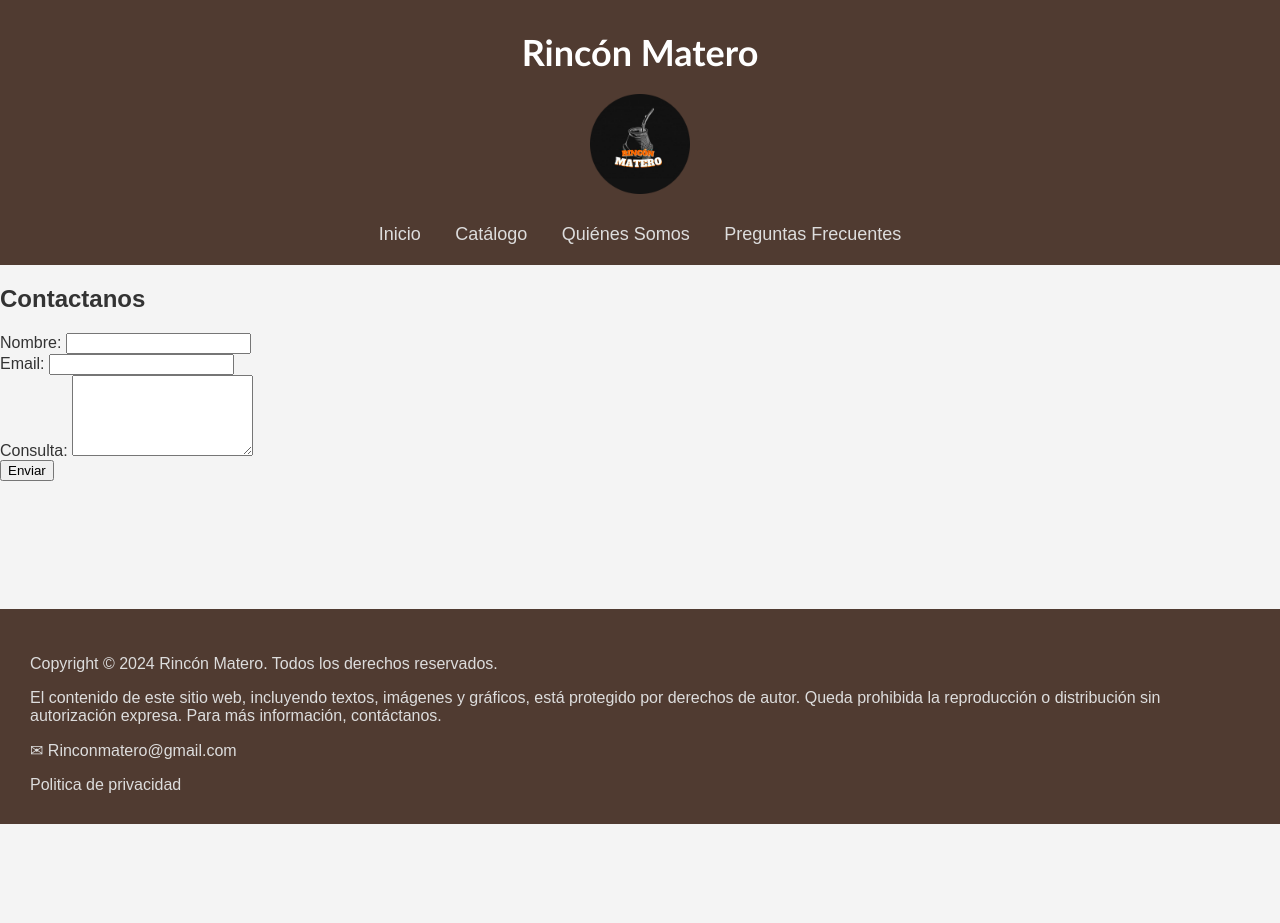
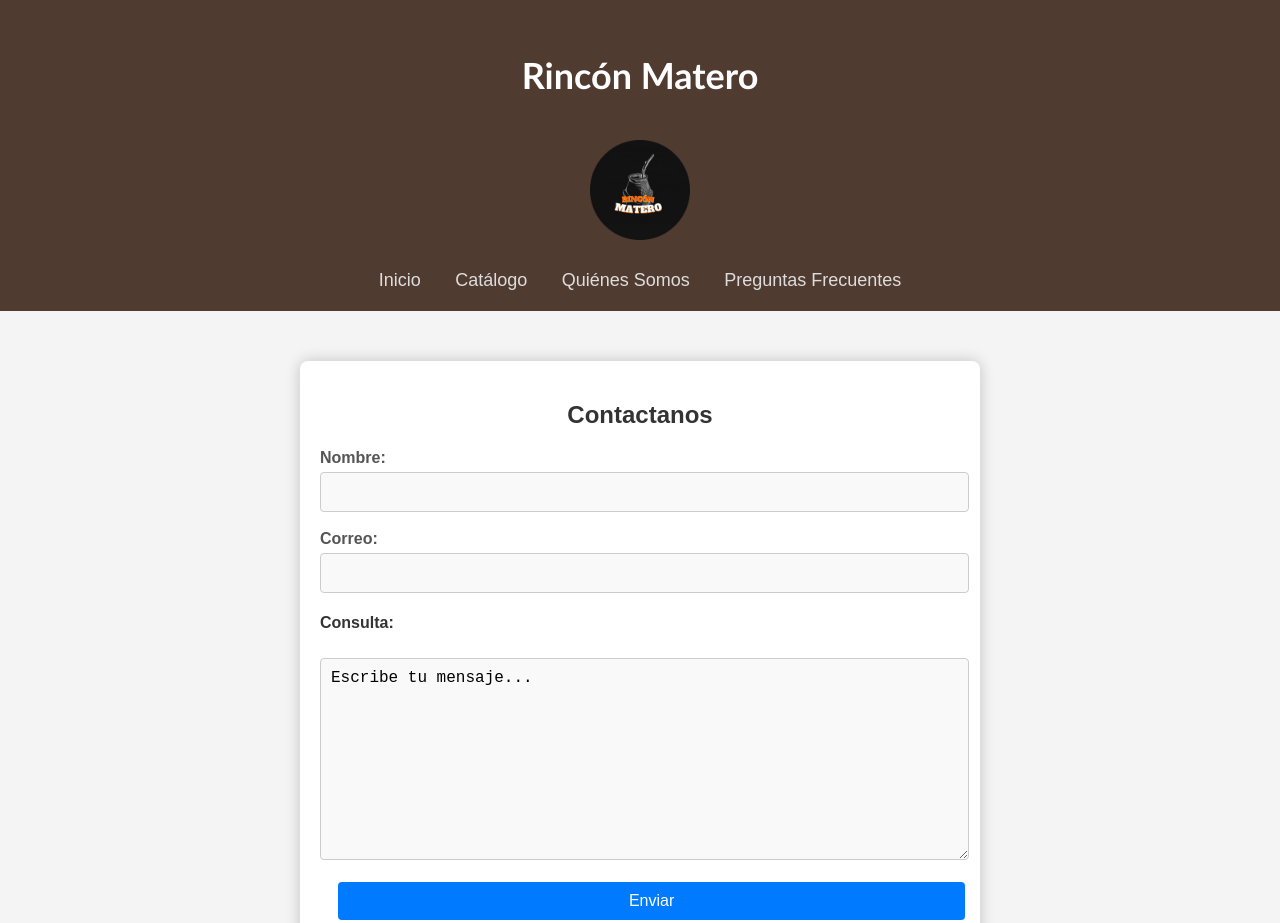
Before and after one commit to acevedomatias/Proyecto-Final-Prog-II-Facundo_Mandon-Matias_Acevedo-Manuel_delaTorre-, a plain HTML site: page html/contacto.html in a window 1280 px wide. Shown: the top 923 px of the page. Before the commit the page ends 824 px from the top, so only its background shows below. Drawn offline with Linux system fonts and the light colour scheme.

Commit message:
Cambios
Imagenes para destacar y css para consulta

```diff
--- a/css/styles.css
+++ b/css/styles.css
@@ -14,6 +14,7 @@ header {
     color: white;
     padding: 20px 0;
     text-align: center;
+    cursor: pointer;
   }
 
 header div {
@@ -22,10 +23,14 @@ header div {
     align-items: center;
   }
 
-header h1 {
+h1 {
     font-family:'Trebuchet MS', 'Lucida Sans Unicode', 'Lucida Grande', 'Lucida Sans', Arial, sans-serif;
     font-size: 36px;
-    margin: 10px 0;
+    margin: 10px;
+    padding: 23px;
+    display: flex;
+    justify-content: center;
+    align-items: center;
   }
 
 header img {
@@ -73,3 +78,65 @@ footer a{
     color: #ddd;
     text-decoration: none;
 }
+
+main{
+  display: flex;
+  justify-content: center;
+  align-items: center;
+}
+
+.imgdestacados {
+  width: 350px;
+  height: 350px;
+  padding: 30px;
+  flex-direction: row;
+}
+
+.consulta-container {
+  width: 50%;
+  margin: 50px auto;
+  padding: 20px;
+  background-color: #ffffff;
+  box-shadow: 0 0 15px rgba(0, 0, 0, 0.2);
+  border-radius: 8px;
+}
+
+h2 {
+  text-align: center;
+  color: #333333;
+}
+
+label {
+  display: flexbox;
+  margin-top: 15px;
+  font-weight: bold;
+  color: #555555;
+}
+
+input[type="text"],
+textarea {
+  width: 98%;
+  padding: 10px;
+  margin-top: 5px;
+  border: 1px solid #cccccc;
+  border-radius: 4px;
+  font-size: 16px;
+  background-color: #f9f9f9;
+}
+
+input[type="submit"],
+input[type="reset"] {
+  width: 98%;
+  padding: 10px;
+  margin: 18px;
+  font-size: 16px;
+  color: white;
+  border: none;
+  border-radius: 4px;
+  cursor: pointer;
+  background-color: #007bff;
+}
+
+input[type="reset"]:hover {
+  opacity: 0.9;
+}
--- a/html/contacto.html
+++ b/html/contacto.html
@@ -24,21 +24,14 @@
     <main>
         <div class="consulta-container">
             <h2>Contactanos</h2>
-            <form>
-                <div class="">
-                    <label for="nombre">Nombre:</label>
-                    <input type="text" id="nombre" name="nombre" required>
-                </div>
-                <div class="">
-                    <label for="email">Email:</label>
-                    <input type="email" id="email" name="email" required>
-                </div>
-                <div class="">
-                    <label for="consulta">Consulta:</label>
-                    <textarea id="consulta" name="consulta" rows="5" required></textarea>
-                </div>
-                <button type="submit">Enviar</button>
-            </form>
+
+                <label for="Nombre">Nombre: </label>
+                    <input type="text"> <br><br>
+                <label for="Correo Electronico">Correo:</label>
+                    <input type="text"> <br>
+                <h4>Consulta:</h4>
+                <textarea id="Mensaje" rows="10" cols="40">Escribe tu mensaje...</textarea> <br>
+                    <input type="submit" value="Enviar">
         </div>
     </main>
 
```
Also changed, not shown: index.html (+7 -0 lines), images/mate2.png (added), 2 other files.
